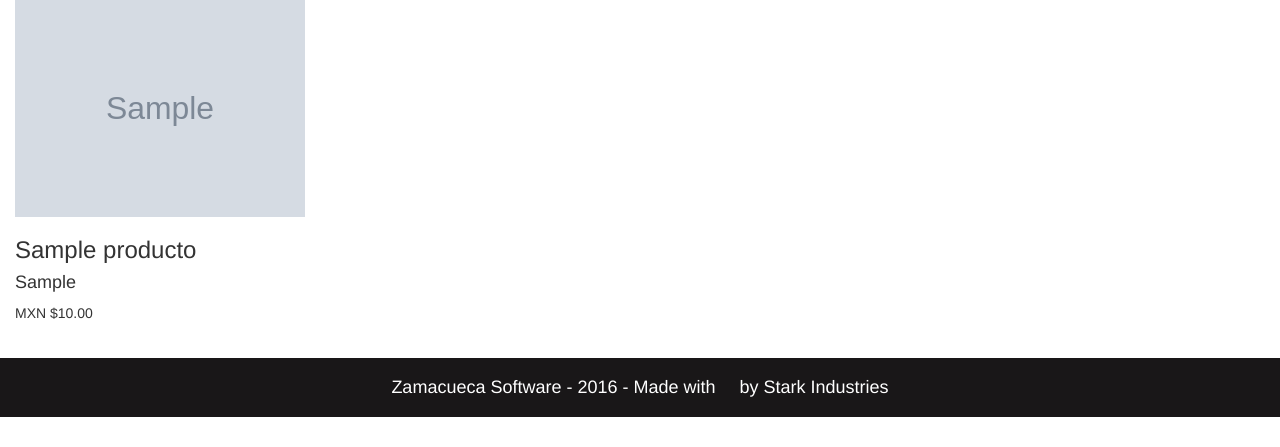
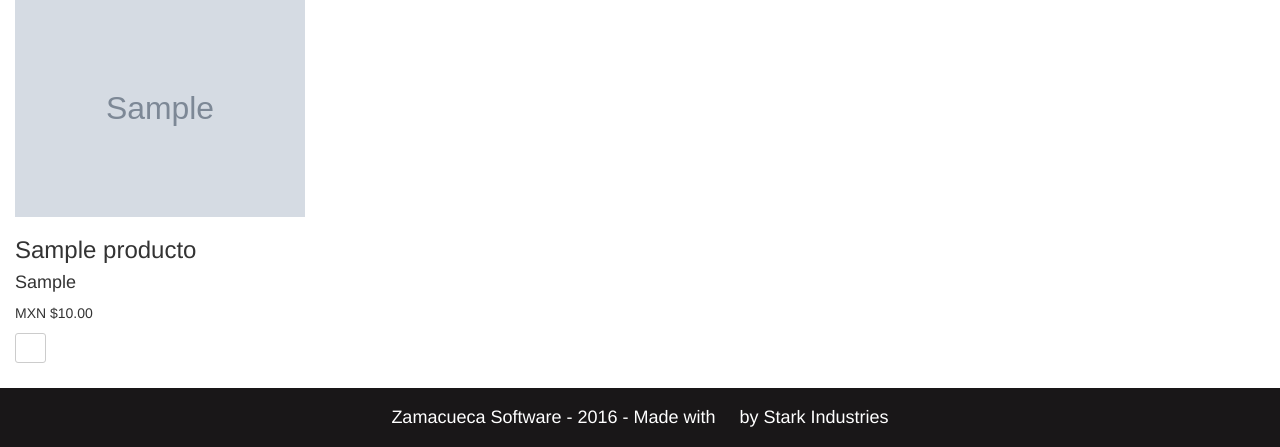
Before and after one commit to victorhugojmz/barbershop, a Django app: page /productos/ in a window 1280 px wide. Shown: the part 553-1000 px from the top of the page. Before the commit the page ends 970 px from the top, so only its background shows below. Run offline with Django 3.2, Linux system fonts and the light colour scheme; tables that the repository leaves empty hold one stand-in row (values such as "Sample post"); grey boxes marked "Sample" are stand-in pictures; some libraries are stand-ins or nearby versions; some web fonts are replaced.

Commit message:
Changes in the UI

```diff
--- a/productos/templates/productos/productos.template.html
+++ b/productos/templates/productos/productos.template.html
@@ -14,6 +14,9 @@
                         <h3> {{ producto.nombre_producto }} </h3>
                         <h4>{{ producto.marca_producto }}</h4>
                         <p>MXN ${{ producto.precio_unitario_producto }}.00</p>
+                        <p class="btn btn-default btn-sm">
+                            <a  href="{% url 'productos:detail' producto.id %}"><span class="glyphicon glyphicon-eye-open"></span></a>
+                        </p>
 
                     </div>
                 {% endfor %}
```
